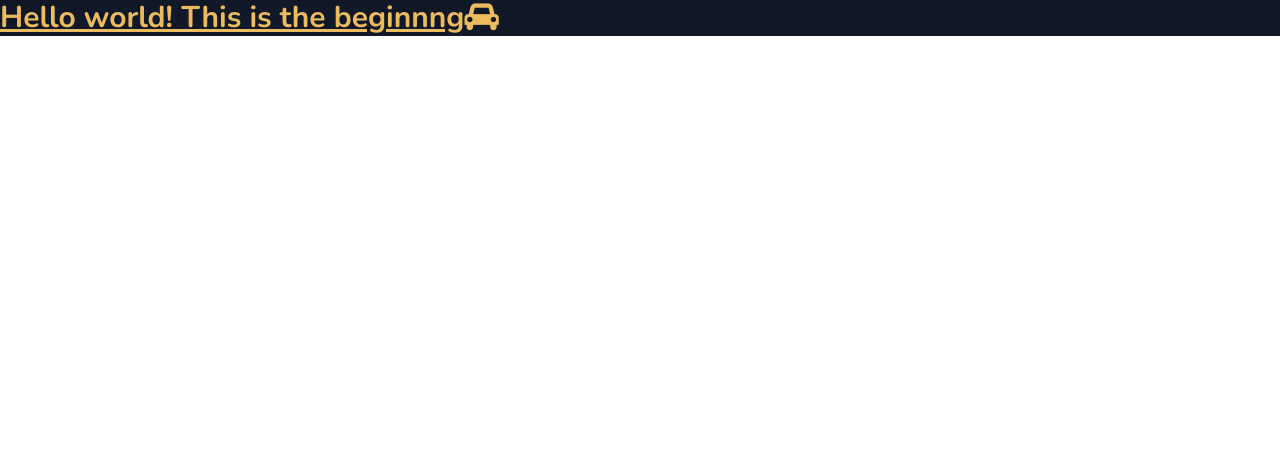
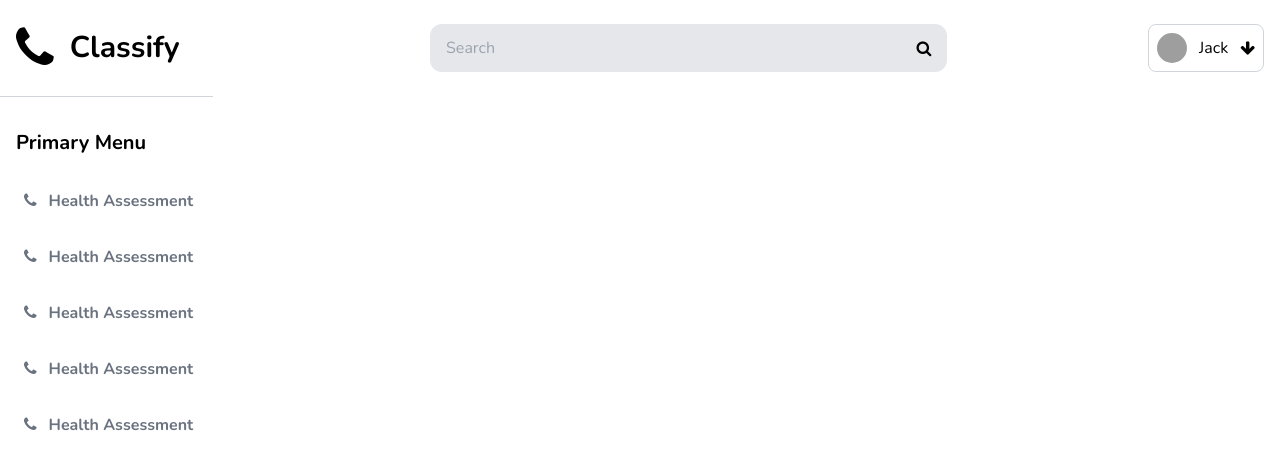
Before and after one commit to ibraheemosule/skoolizy, a React (Vite) app: page / in a window 1280 px wide. Shown: the top 470 px of the page. Built offline with nearby package versions, Linux system fonts and the light colour scheme; grey boxes are pictures that could not be loaded.

Commit message:
built the side nav

```diff
--- a/src/components/dashboard/Dashboard.tsx
+++ b/src/components/dashboard/Dashboard.tsx
@@ -1,10 +1,54 @@
 import { memo } from 'react';
+import SearchBar from 'components/reusables/search-bar/SearchBar';
 
 const Dashboard = () => (
-  <h1 className="text-3xl text-dark.yellow font-bold underline bg-gray-900">
-    Hello world! This is the beginnng
-    <i className="fa fa-car" />
-  </h1>
+  <main className="relative flex overflow-hidden">
+    <section className="modal z-10 h-screen w-full absolute top-0 left-0 md:relative md:w-1/3  xlg:w-1/4 xl:w-1/6 shrink-0">
+      <div className="h-screen flex flex-col w-3/4 xs:w-3/5 sm:w-2/5 md:w-full pt-6 bg-white">
+        <div className="shrink-0 flex items-center gap-4 _full">
+          <i className="fa fa-phone fa-3x" />
+          <span className="text-3xl font-bold">Classify</span>
+        </div>
+        <div className="grow overflow-y-auto">
+          <nav className="border-t border-gray-300 mt-6 pt-4 font-bold">
+            <h2 className="_full  text-xl py-4">Primary Menu</h2>
+            <ul className=" text-gray-800">
+              {new Array(5).fill('l').map(() => (
+                <li
+                  key={Math.random()}
+                  className="group pl-6 py-4 text-gray-500 hover:text-black hover:bg-gray-100 cursor-pointer relative"
+                >
+                  <i className="fa fa-phone group-hover:text-dark.brown" />
+                  <span className="ml-3">Health Assessment</span>
+                  <i className="absolute hidden bg-dark.brown w-[10px] top-0 right-0 h-full rounded-tl-xl rounded-bl-xl group-hover:block" />
+                </li>
+              ))}
+            </ul>
+          </nav>
+        </div>
+      </div>
+    </section>
+    <section className="h-screen w-full overflow-y-auto grow pt-6">
+      <header className="_full">
+        <div className="flex items-center justify-between">
+          <div className="w-2/3 md:w-1/2 mx-auto self-stretch">
+            <SearchBar />
+          </div>
+          <div>
+            <div className="flex gap-3 rounded-lg border p-2 items-center border-gray-300">
+              <img
+                className="rounded-full object-fill w-[30px] h-[30px]"
+                src="https://picsum.photos/200/300"
+                alt="avi"
+              />
+              <span>Jack</span>
+              <i className="fa fa-arrow-down" />
+            </div>
+          </div>
+        </div>
+      </header>
+    </section>
+  </main>
 );
 
 export default memo(Dashboard);
--- /dev/null
+++ b/src/components/reusables/search-bar/SearchBar.tsx
@@ -0,0 +1,23 @@
+import { Dispatch, SetStateAction, memo, FC } from 'react';
+
+interface ISearchBar {
+  search?: string;
+  setSearch?: Dispatch<SetStateAction<string>>;
+}
+
+const SearchBar: FC<ISearchBar> = ({ search, setSearch }) => (
+  <div className="h-full rounded-xl overflow-hidden relative">
+    <input
+      value={search}
+      onChange={(e) => setSearch?.(e.target.value)}
+      placeholder="Search"
+      className="min-w-full h-full bg-gray-200 p-2 px-4 outline-none"
+      type="search"
+    />
+    {search ? null : (
+      <i className="fa fa-search absolute right-4 top-1/2 -translate-y-1/2 font-light" />
+    )}
+  </div>
+);
+
+export default memo(SearchBar);
--- a/src/index.css
+++ b/src/index.css
@@ -16,3 +16,13 @@ body {
   font-size: 16px;
   font-family: 'Nunito', 'Inter', sans-serif;
 }
+
+@layer components {
+  ._full {
+    @apply px-4 w-full;
+  }
+  .modal {
+    background-color: rgba(0, 0, 0, 0.5);
+    @apply z-10 h-screen top-0 left-0 absolute;
+  }
+}
--- a/tailwind.config.js
+++ b/tailwind.config.js
@@ -12,7 +12,22 @@ export default {
         'dark.yellow': '#ecbb5f',
         'dark.gray': '#868686',
       },
+      screens: {
+        xs: '440px',
+        xlg: '900px',
+      },
     },
   },
-  plugins: [],
+  variants: {
+    extend: {
+      backgroundColor: ['group-hover'],
+      display: ['group-hover'],
+    },
+  },
+  plugins: [
+    function addVariant({ addVariant }) {
+      addVariant('child', '& > *');
+      addVariant('child-hover', '& > *:hover');
+    },
+  ],
 };
```
Also changed, not shown: .eslintrc.cjs.
